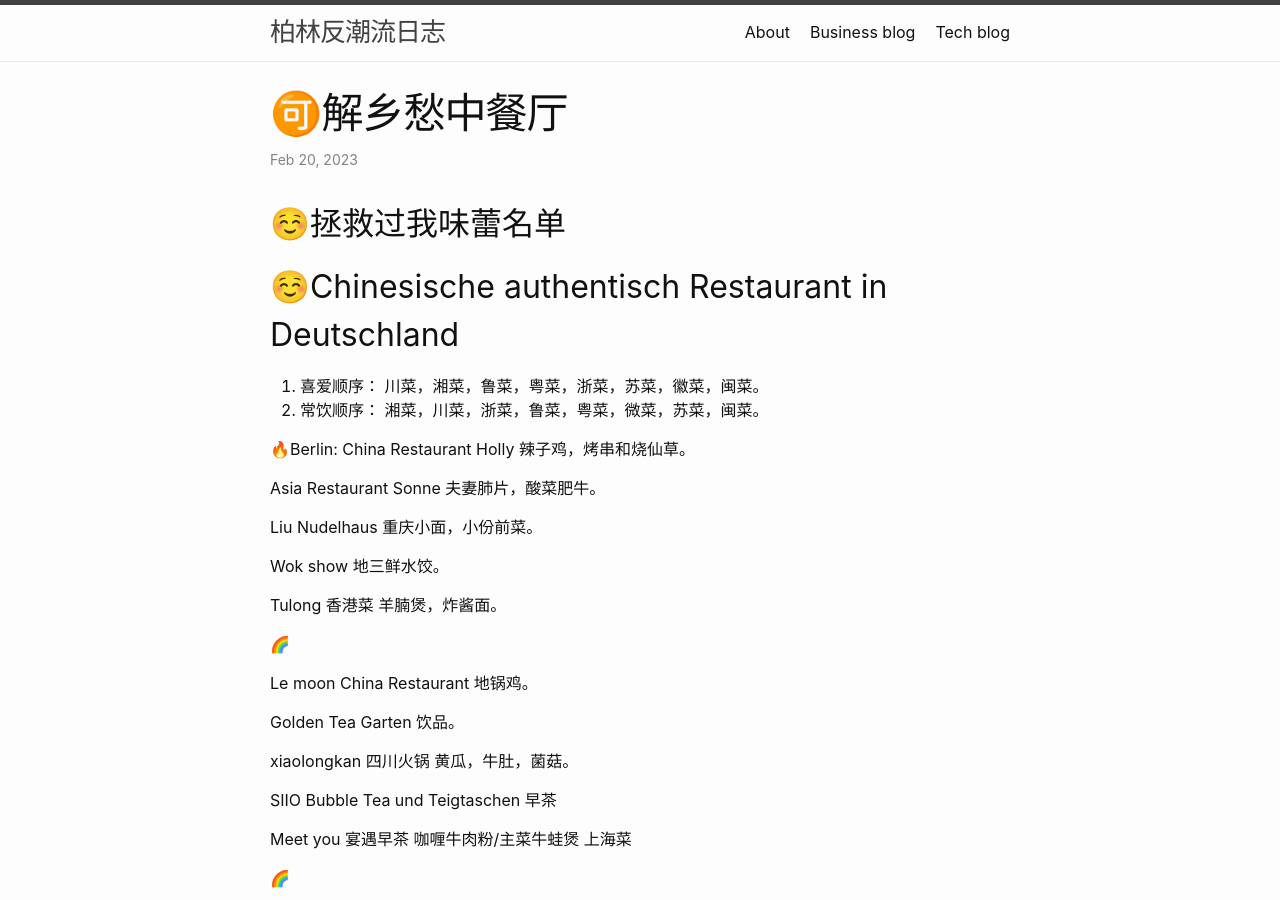
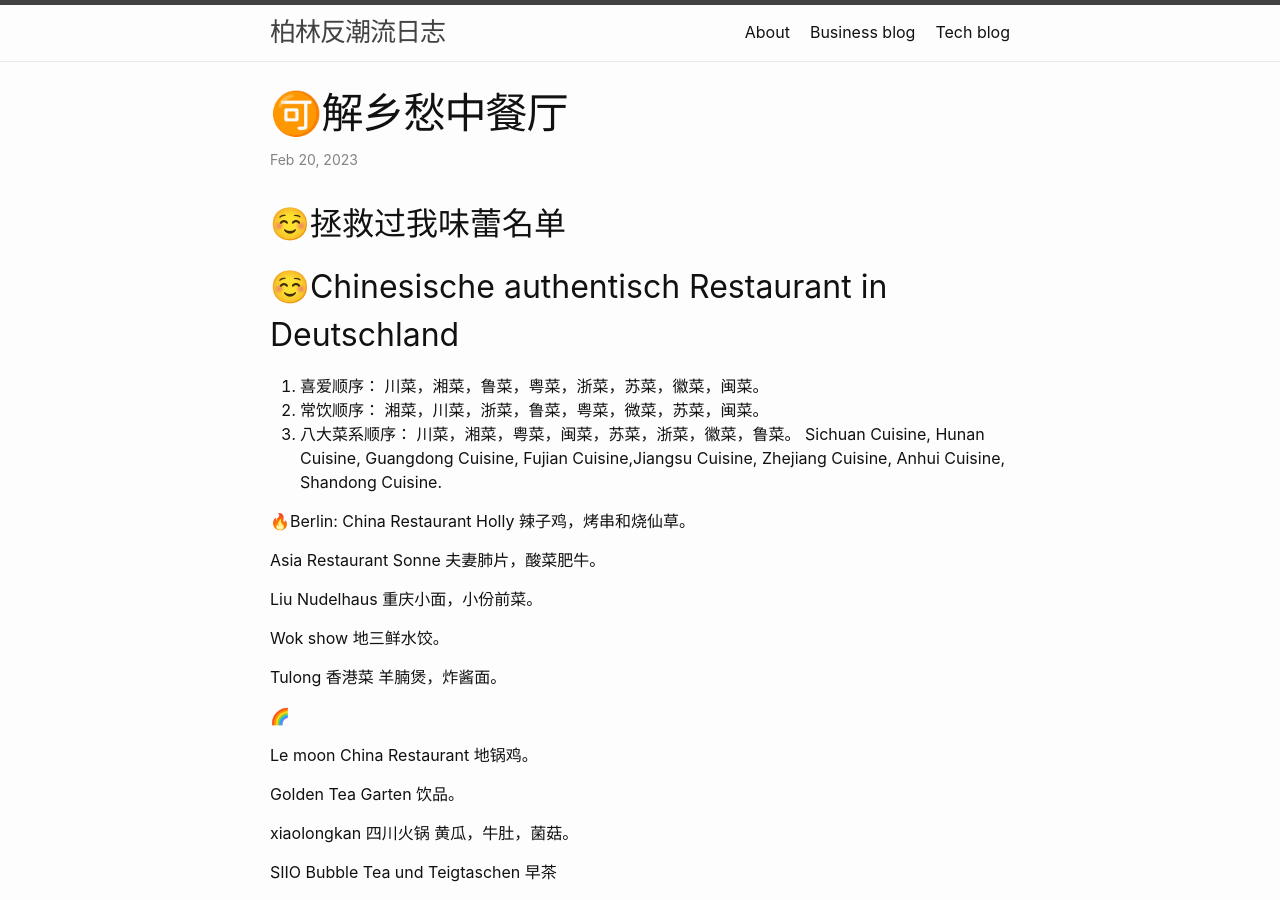
Before and after one commit to Howareu994/my-blog, a Jekyll site: the page built from blog-business/_posts/2022-11-07-my-first-business-blog.markdown, in a window 1280 px wide and 900 px high. Built offline with Jekyll 4.4.1, drawn with Linux system fonts in a browser that asks for light colours.

Commit message:
更新 2022-11-07-my-first-business-blog.markdown
Update Übersetzung von Cuisine.

```diff
--- a/blog-business/_posts/2022-11-07-my-first-business-blog.markdown
+++ b/blog-business/_posts/2022-11-07-my-first-business-blog.markdown
@@ -12,7 +12,10 @@
 川菜，湘菜，鲁菜，粤菜，浙菜，苏菜，徽菜，闽菜。
 2. 常饮顺序：
 湘菜，川菜，浙菜，鲁菜，粤菜，微菜，苏菜，闽菜。
-
+3. 八大菜系顺序：
+川菜，湘菜，粤菜，闽菜，苏菜，浙菜，徽菜，鲁菜。
+Sichuan Cuisine, Hunan Cuisine, Guangdong Cuisine, Fujian Cuisine,Jiangsu Cuisine,
+Zhejiang Cuisine, Anhui Cuisine, Shandong Cuisine.
 
 🔥Berlin:
 China Restaurant Holly 辣子鸡，烤串和烧仙草。
```
